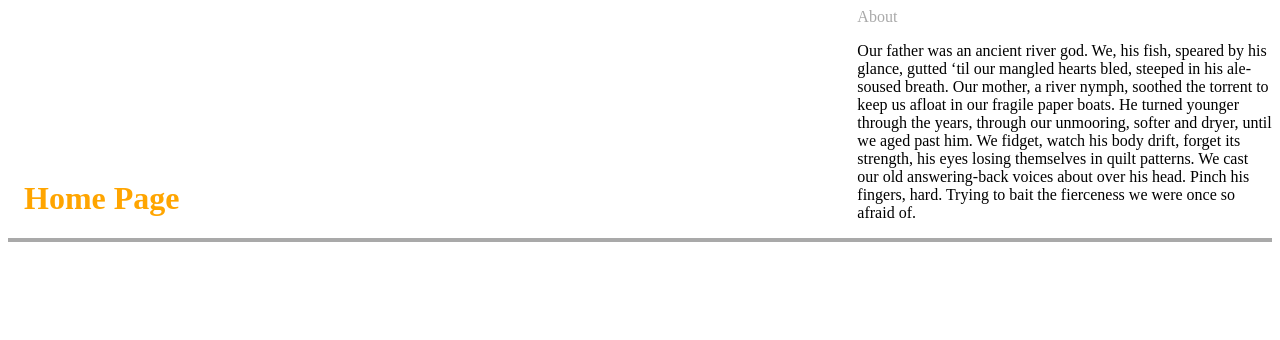
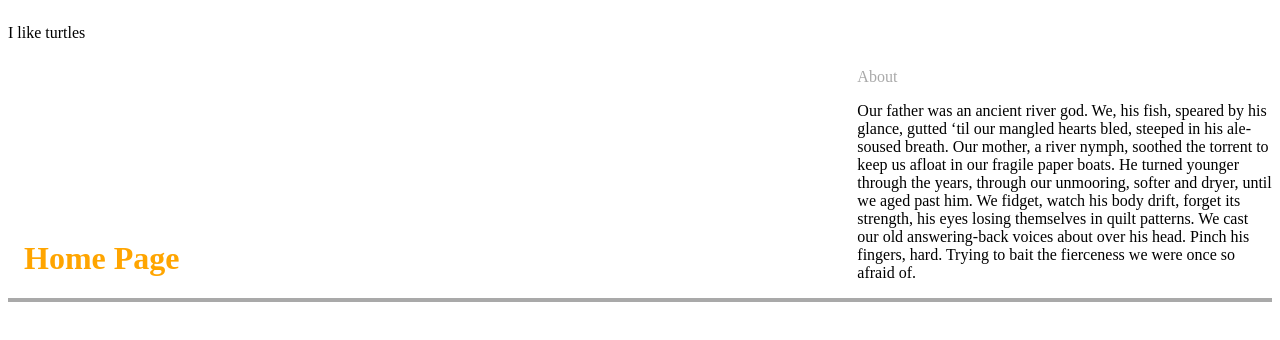
Before and after one commit to JayFarnsworth/gitCollab3, a plain HTML site: page app/index.html in a window 1280 px wide. Drawn offline with Linux system fonts and the light colour scheme.

Commit message:
added to html

```diff
--- a/app/index.html
+++ b/app/index.html
@@ -7,6 +7,7 @@
   </head>
   <body>
     <header>
+      <p>I like turtles</p>
       <h1>Home Page</h1>
       <nav>
         <a href="about.html">About</a>
```
